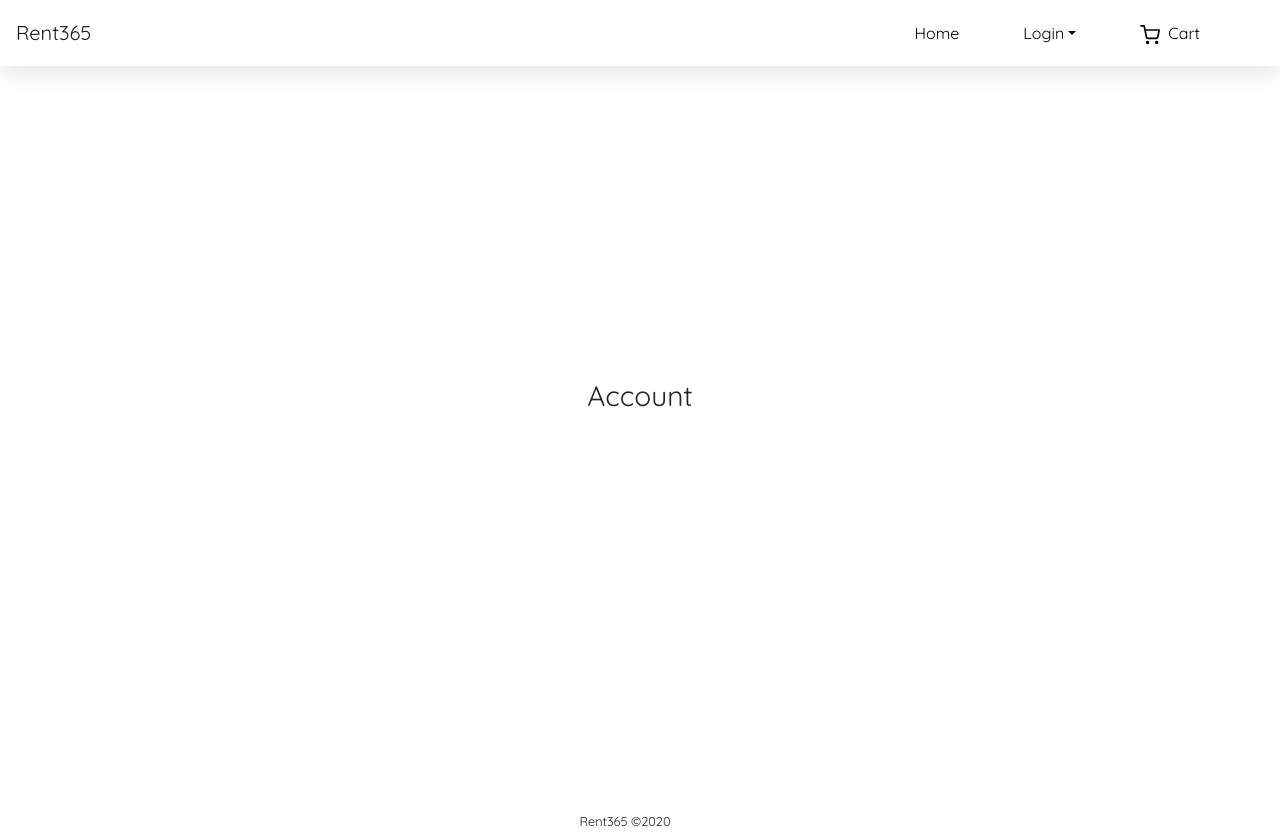
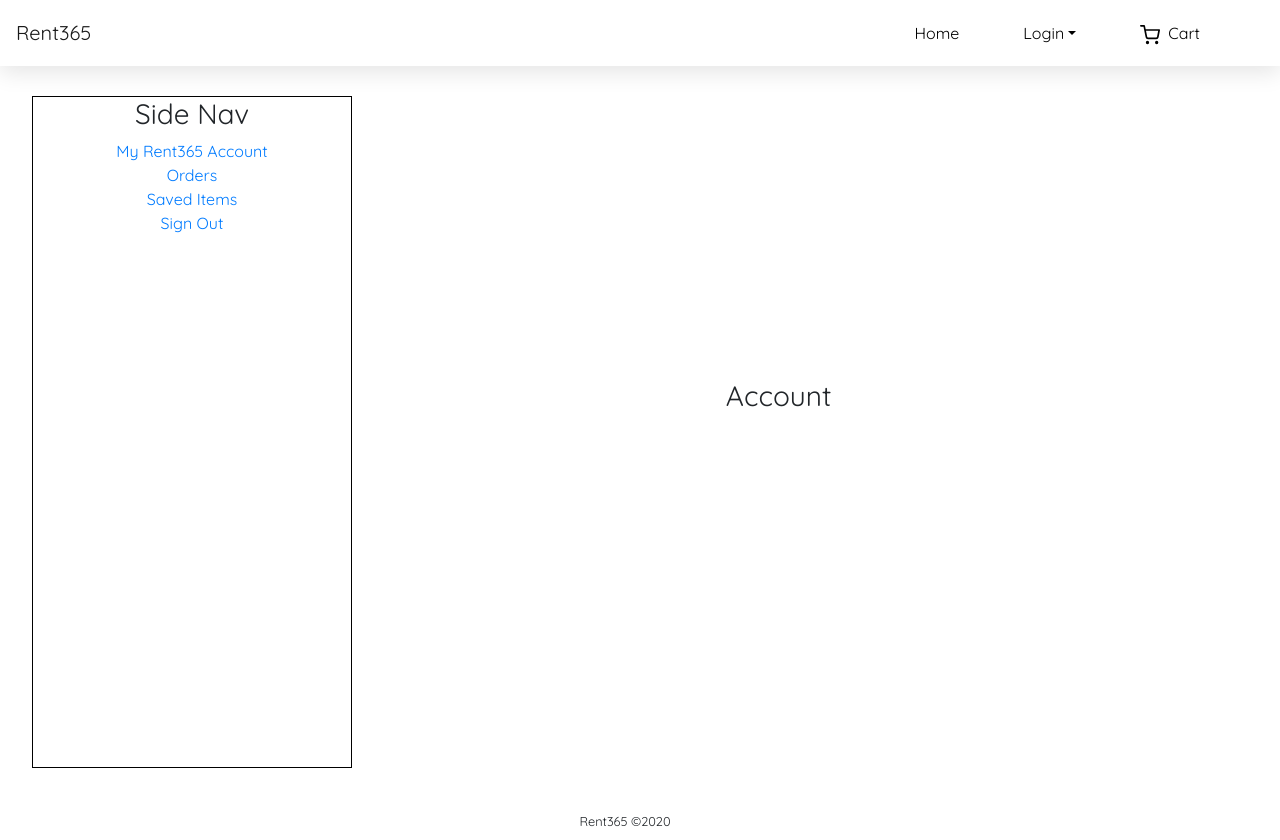
Before and after one commit to kuicpet/Rent365, a React (Create React App) app in the folder rent365/: page /customer/account in a window 1280 px wide. Built offline with nearby package versions, Linux system fonts and the light colour scheme.

Commit message:
bg--updated

```diff
--- a/rent365/src/App.css
+++ b/rent365/src/App.css
@@ -323,6 +323,21 @@ button {
   justify-content: center;
   min-height: 100vh;
 }
+/**Side-Nav*/
+.side-nav {
+  border: 1px solid #000;
+  margin-top: 6rem;
+  margin-left: 2rem;
+  margin-bottom: 2rem;
+  min-height: 10vh;
+}
+.nav-items {
+  display: flex;
+  flex-direction: column;
+  align-items: center;
+  justify-content: center;
+  text-align: justify;
+}
 /**Footer*/
 .footer {
   display: flex;
--- a/rent365/src/components/Account.js
+++ b/rent365/src/components/Account.js
@@ -1,12 +1,23 @@
 import React from "react";
 import Header from "./Header";
 import Footer from "./Footer";
+import { Nav } from "react-bootstrap";
+import { Link } from "react-router-dom";
 
 const Account = () => {
     return (
         <div className="row text-center">
             <Header />
-            <div className="col-sm-12 accountSection">
+            <div className="col-sm-12 col-md-3 col-lg-3 side-nav">
+                <h3>Side Nav</h3>
+                <Nav className="nav-items">
+                   <Link to="/customer/account">My Rent365 Account</Link>
+                   <Link to="/customer/order">Orders</Link>
+                   <Link to="/customer/saved-items">Saved Items</Link>
+                   <Link>Sign Out</Link>
+                </Nav>
+            </div>
+            <div className="col-sm-12 col-md-8 col-lg-8 accountSection">
                 <h3>Account</h3>
             </div>
             <Footer />
```
Also changed, not shown: rent365/src/components/SideNav.js (added).
